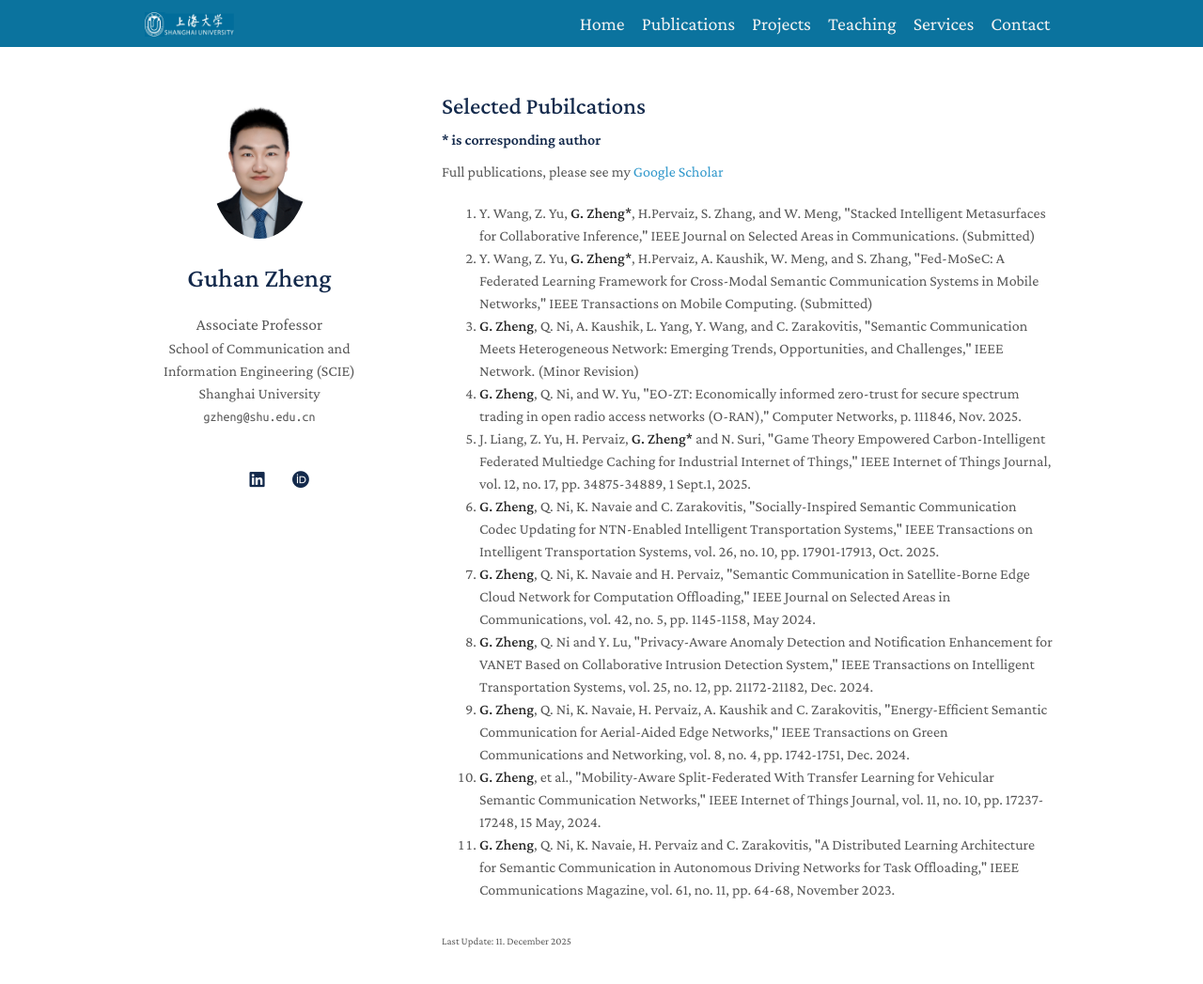
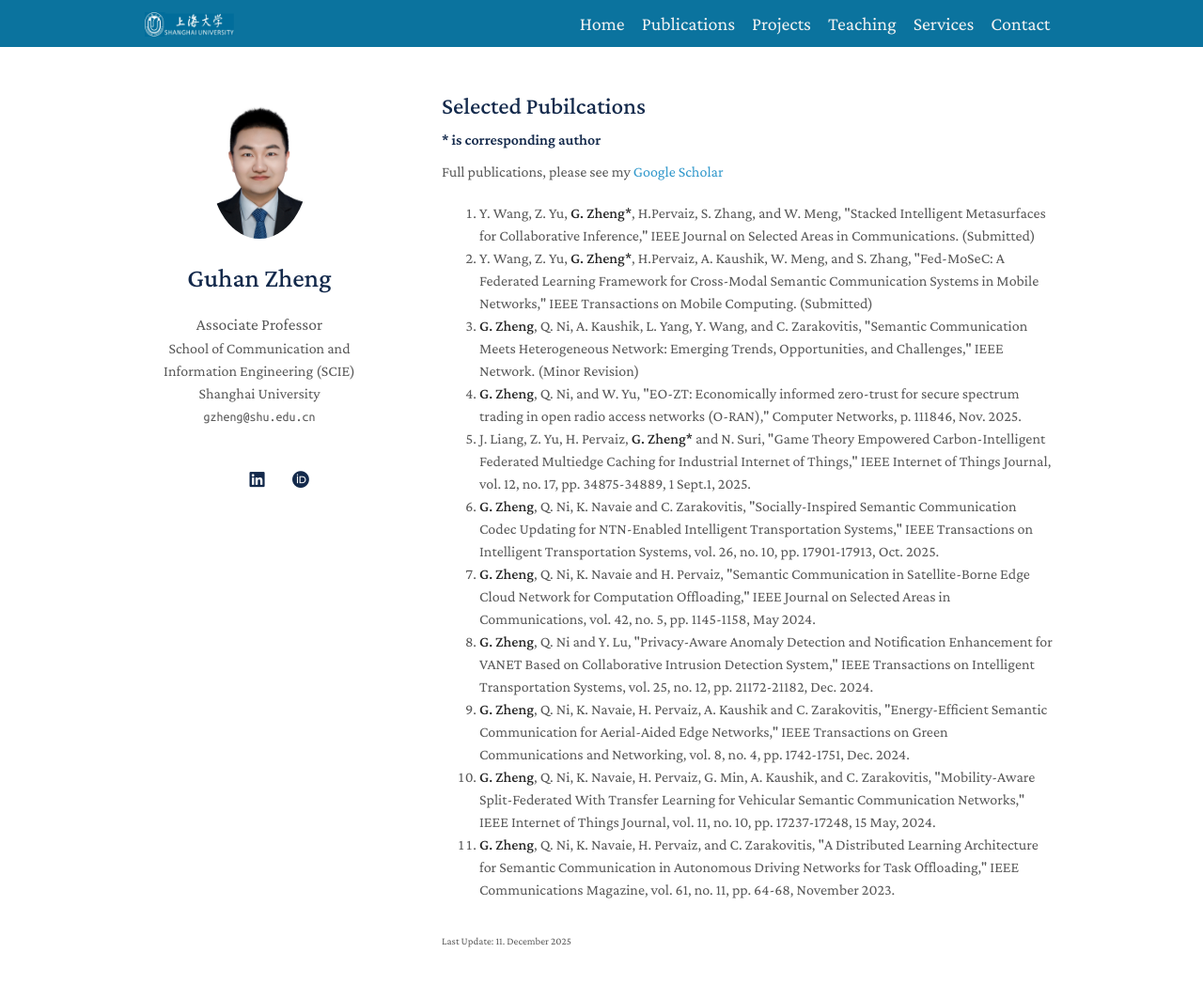
Before and after one commit to Guhan328/Guhan328.github.io, a Jekyll site: the page built from publications.md, in a window 1280 px wide and 1062 px high. Shown: the top 1047 px of the window at 94% size. Built offline with Jekyll 4.4.1, drawn with Linux system fonts in a browser that asks for light colours; a style sheet for code colours, icons or effects is not loaded.

Commit message:
Update pubJournal.md

```diff
--- a/_includes/pubJournal.md
+++ b/_includes/pubJournal.md
@@ -17,7 +17,7 @@ Full publications, please see my <a href="https://scholar.google.com/citations?u
   <li><a href="https://ieeexplore.ieee.org/abstract/document/10445211"><autocolor><strong>G. Zheng</strong>, Q. Ni, K. Navaie and H. Pervaiz, "Semantic Communication in Satellite-Borne Edge Cloud Network for Computation Offloading," IEEE Journal on Selected Areas in Communications, vol. 42, no. 5, pp. 1145-1158, May 2024.</autocolor></a></li>
   <li><a href="https://ieeexplore.ieee.org/abstract/document/10734671"><autocolor><strong>G. Zheng</strong>, Q. Ni and Y. Lu, "Privacy-Aware Anomaly Detection and Notification Enhancement for VANET Based on Collaborative Intrusion Detection System," IEEE Transactions on Intelligent Transportation Systems, vol. 25, no. 12, pp. 21172-21182, Dec. 2024.</autocolor></a></li>
   <li><a href="https://ieeexplore.ieee.org/abstract/document/10527365"><autocolor><strong>G. Zheng</strong>, Q. Ni, K. Navaie, H. Pervaiz, A. Kaushik and C. Zarakovitis, "Energy-Efficient Semantic Communication for Aerial-Aided Edge Networks," IEEE Transactions on Green Communications and Networking, vol. 8, no. 4, pp. 1742-1751, Dec. 2024.</autocolor></a></li>
-  <li><a href="https://ieeexplore.ieee.org/abstract/document/10416926"><autocolor><strong>G. Zheng</strong>, et al., "Mobility-Aware Split-Federated With Transfer Learning for Vehicular Semantic Communication Networks," IEEE Internet of Things Journal, vol. 11, no. 10, pp. 17237-17248, 15 May, 2024.</autocolor></a></li>
-  <li><a href="https://ieeexplore.ieee.org/abstract/document/10328182"><autocolor><strong>G. Zheng</strong>, Q. Ni, K. Navaie, H. Pervaiz and C. Zarakovitis, "A Distributed Learning Architecture for Semantic Communication in Autonomous Driving Networks for Task Offloading," IEEE Communications Magazine, vol. 61, no. 11, pp. 64-68, November 2023.</autocolor></a></li>
+  <li><a href="https://ieeexplore.ieee.org/abstract/document/10416926"><autocolor><strong>G. Zheng</strong>, Q. Ni, K. Navaie, H. Pervaiz, G. Min, A. Kaushik, and C. Zarakovitis, "Mobility-Aware Split-Federated With Transfer Learning for Vehicular Semantic Communication Networks," IEEE Internet of Things Journal, vol. 11, no. 10, pp. 17237-17248, 15 May, 2024.</autocolor></a></li>
+  <li><a href="https://ieeexplore.ieee.org/abstract/document/10328182"><autocolor><strong>G. Zheng</strong>, Q. Ni, K. Navaie, H. Pervaiz, and C. Zarakovitis, "A Distributed Learning Architecture for Semantic Communication in Autonomous Driving Networks for Task Offloading," IEEE Communications Magazine, vol. 61, no. 11, pp. 64-68, November 2023.</autocolor></a></li>
 
 </ol>
```
